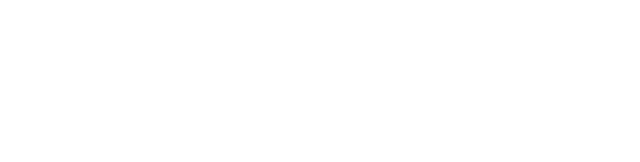
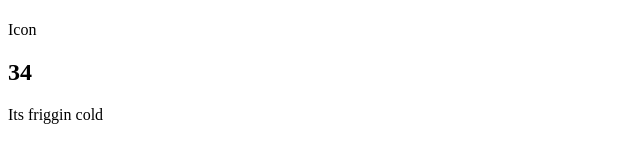
Before and after one commit to levintoo/weather-app, a plain HTML site: page index.html in a window 1280 px wide. Shown: the whole page, without its empty margins (0-640 px from the left). Drawn offline with Linux system fonts and the light colour scheme.

Commit message:
html components

```diff
--- a/index.html
+++ b/index.html
@@ -8,7 +8,14 @@
     <title>Weather App</title>
 </head>
 <body>
-
+    <div class="location">
+        <h1 class="location-timezone"></h1>
+        <p>Icon</p>
+    </div>
+    <div class="temperature">
+        <h2 class="temperature-degree">34</h2>
+        <div class="temperature-description">Its friggin cold</div>
+    </div>
     <script src="app.js"></script>
 </body>
 </html>
```
